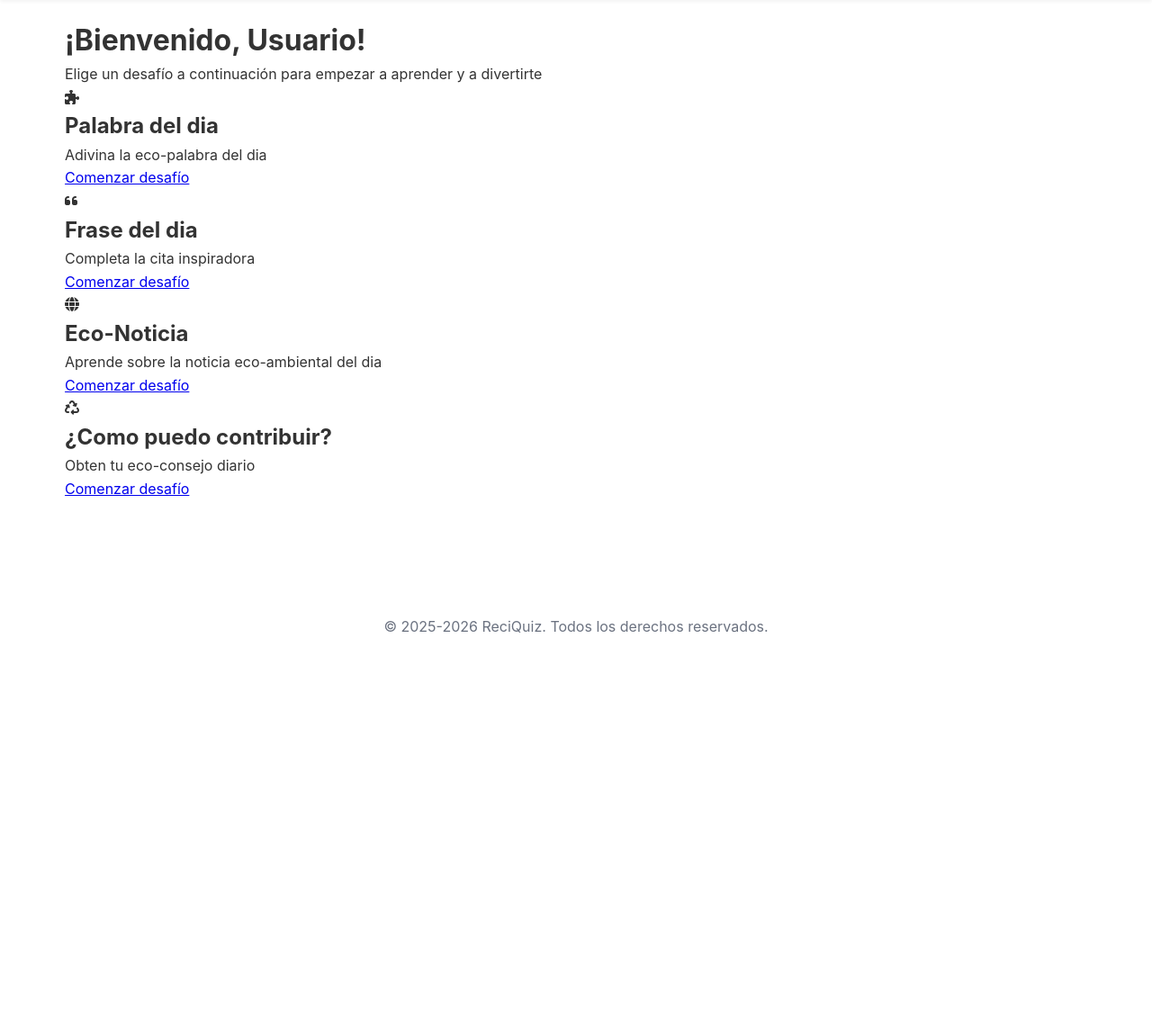
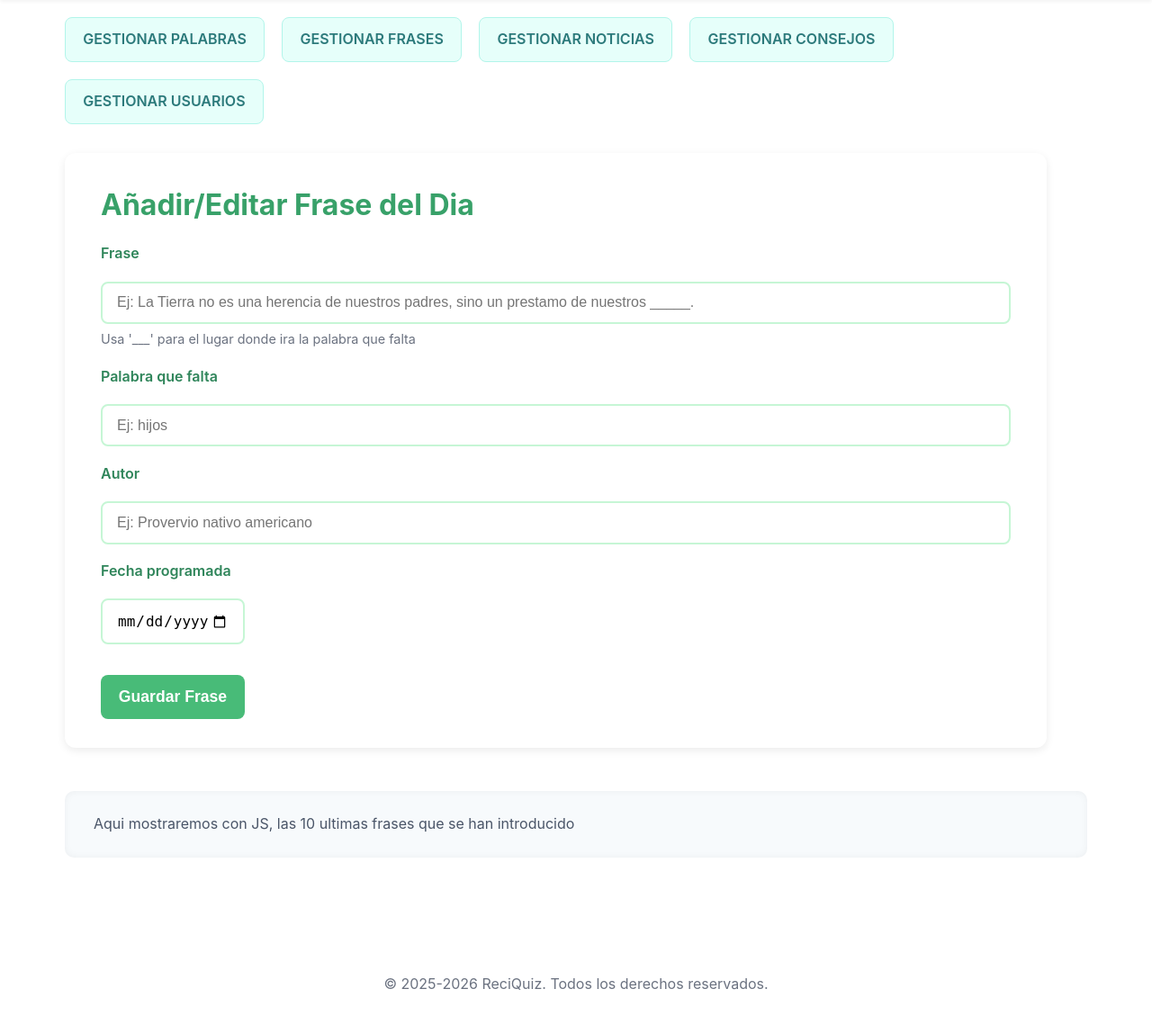
Before and after one commit to Aitor-Gocerra/proyectoLeafConection, a PHP site: page /gestionarFrase.html in a window 1280 px wide. Shown: the part 77-1216 px from the top of the page at 90% size. Before the commit the page ends 780 px from the top, so only its background shows below. Run offline with PHP 8.4, Linux system fonts and the light colour scheme.

Commit message:
Update admin UI for phrase management and profile image
Updated profile image paths in dashboard and phrase management pages for consistency. Redesigned gestionarFrase.html to include navigation for admin management and a form for adding/editing the phrase of the day, replacing the previous user challenge cards. Improved CSS for date input sizing in admin forms.

```diff
--- a/src/dashboard.html
+++ b/src/dashboard.html
@@ -12,7 +12,7 @@
             <nav>
                 <i class="fas fa-leaf"></i>
                 <h3>ReciQuiz</h3>
-                <img src="../imagenes/gumball.jpg" alt="Foto de perfil" id="fotoPerfil">
+                <img src="./imagenes/fotoPerfil.jpg" alt="Foto de perfil" id="fotoPerfil">
                 <div id="menuDesplegable">
                     <a href="#amigos"><i class="fas fa-users"></i> Mis Amigos</a>
                     <a href="#estadisticas"><i class="fas fa-chart-bar"></i> Mis Estadísticas</a>
--- a/src/estilosAdmin.css
+++ b/src/estilosAdmin.css
@@ -173,9 +173,6 @@ main {
     color: #6b7280;
     margin-top: -0.8rem;
 }
-#contenedorModificarFrase input[type="date"]{
-    width: 15%;
-}
 
 /* BOTÓN */
 #contenedorModificarFrase input[type="submit"] {
@@ -201,7 +198,7 @@ main {
 }
 #contenedorModificarFrase input[type="date"],
 #contenedorModificarFrase input[type="submit"]{
-    width: 15%;
+    max-width: 160px;
 }
 
 /* ================================
--- a/src/gestionarFrase.html
+++ b/src/gestionarFrase.html
@@ -12,47 +12,42 @@
             <nav>
                 <i class="fas fa-leaf"></i>
                 <h3>ReciQuiz</h3>
-                <img src="../src/imagenes/fotoPerfil.jpg" alt="Foto de perfil" id="fotoPerfil">
+                <img src="./imagenes/fotoPerfil.jpg" alt="Foto de perfil" id="fotoPerfil">
                 <div id="menuDesplegable">
-                    <a href="#amigos"><i class="fas fa-users"></i> Mis Amigos</a>
-                    <a href="#estadisticas"><i class="fas fa-chart-bar"></i> Mis Estadísticas</a>
                     <a href="#cerrar-sesion"><i class="fas fa-sign-out-alt"></i> Cerrar Sesión</a>
                 </div>
             </nav>
         </header>
 
         <main>
-            <h1>¡Bienvenido, Usuario!</h1>
-            <p>Elige un desafío a continuación para empezar a aprender y a divertirte</p>
+            <div id="navegador">
+                <a href="gestionarPalabras.html">GESTIONAR PALABRAS</a>
+                <a href="gestionarFrases.html">GESTIONAR FRASES</a>
+                <a href="gestionarNoticias.html">GESTIONAR NOTICIAS</a>
+                <a href="gestionarConsejos.html">GESTIONAR CONSEJOS</a>
+                <a href="gestionarUsuarios.html">GESTIONAR USUARIOS</a>
+            </div>
+            <div id="contenedorModificarFrase">
+                <h1>Añadir/Editar Frase del Dia</h1>
+                <form action="" method="get">
+                    <label for="frase">Frase</label>
+                    <input type="text" name="frase" id="frase" placeholder="Ej: La Tierra no es una herencia de nuestros padres, sino un prestamo de nuestros _____.">
+                    <p>Usa '___' para el lugar donde ira la palabra que falta</p>
 
-            <div id="contenedorTarjetas">
-                <div class="tarjetaJuego">
-                    <i class="fas fa-puzzle-piece"></i>
-                    <h2 class="tituloTarjeta">Palabra del dia</h2>
-                    <p class="descripcionTarjeta">Adivina la eco-palabra del dia</p>
-                    <a href="juegoPalabra.html">Comenzar desafío</a>
-                </div>
+                    <label for="palabra">Palabra que falta</label>
+                    <input type="text" name="" id="palabra" placeholder="Ej: hijos">
 
-                <div class="tarjetaJuego">
-                    <i class="fas fa-quote-left"></i>
-                    <h2 class="tituloTarjeta">Frase del dia</h2>
-                    <p class="descripcionTarjeta">Completa la cita inspiradora</p>
-                    <a href="juegoFrase.html">Comenzar desafío</a>
-                </div>
+                    <label for="autor">Autor</label>
+                    <input type="text" name="autor" id="autor" placeholder="Ej: Provervio nativo americano">
 
-                <div class="tarjetaJuego">
-                    <i class="fas fa-globe"></i>
-                    <h2 class="tituloTarjeta">Eco-Noticia</h2>
-                    <p class="descripcionTarjeta">Aprende sobre la noticia eco-ambiental del dia</p>
-                    <a href="noticia.html">Comenzar desafío</a>
-                </div>
+                    <label for="fecha">Fecha programada</label>
+                    <input type="date" name="fecha" id="fecha">
 
-                <div class="tarjetaJuego">
-                    <i class="fas fa-recycle"></i>
-                    <h2 class="tituloTarjeta">¿Como puedo contribuir?</h2>
-                    <p class="descripcionTarjeta">Obten tu eco-consejo diario</p>
-                    <a href="contribucion.html">Comenzar desafío</a>
-                </div>
+                    <input type="submit" value="Guardar Frase">
+                </form>
+            </div>
+            <div id="ultimasDiezFrases">
+                Aqui mostraremos con JS, las 10 ultimas frases que se han introducido
             </div>
         </main>
 
@@ -60,6 +55,6 @@
             <p>&copy; 2025-2026 ReciQuiz. Todos los derechos reservados.</p>
         </footer>
 
-        <script src="../src/javaScript/menuDashboardUsuario.js"></script>
+        <script src="./javaScript/menuDashboardUsuario.js"></script>
     </body>
 </html>
```
